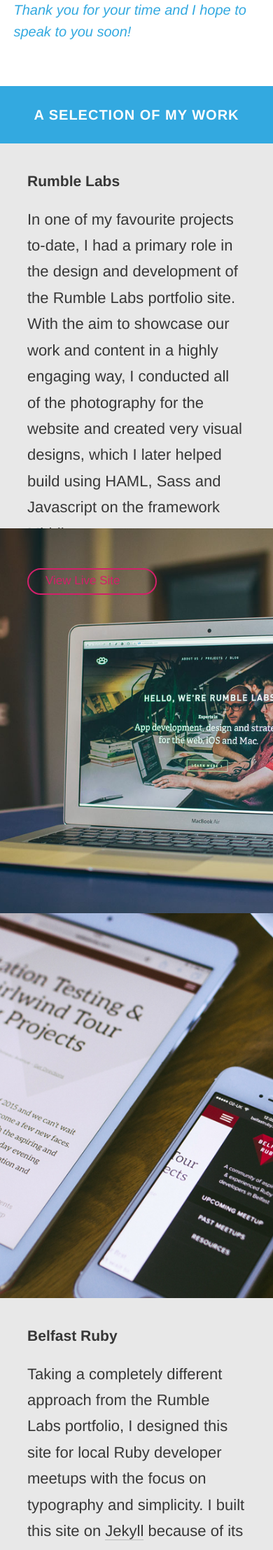
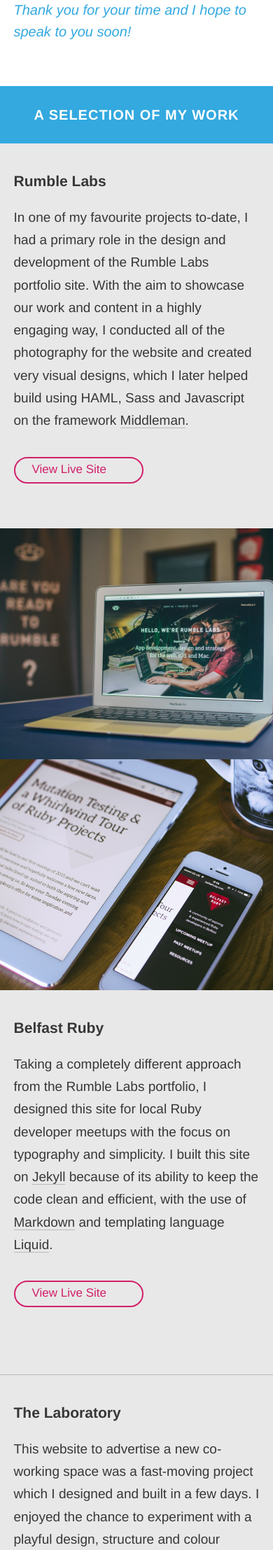
Before and after one commit to melissakeizer/melissakeizer.com, a Jekyll site: the page built from eyekiller/index.markdown, in a window 390 px wide. Shown: the part 1168-3383 px from the top of the page at 70% size. Built offline with Jekyll 4.4.1, drawn with Linux system fonts in a browser that asks for light colours; nearby versions of some CDN libraries.

Commit message:
better iphone layout for work egs on eyekiller page

```diff
--- a/_sass/base/_responsify.scss
+++ b/_sass/base/_responsify.scss
@@ -187,6 +187,20 @@
     }
   }
 
+  #page-eyekiller ul.work-grid li .inner {
+    padding: 10% 5%;
+    p{
+      font-size: 19px;
+      line-height: 1.7em;
+    }
+  }
+
+  #page-eyekiller .work-example{
+    height: 330px;
+  }
+
+
+
   #page-eyekiller .content p strong{
     font-size: 20px;
   }
```
Also changed, not shown: 2 other files.
